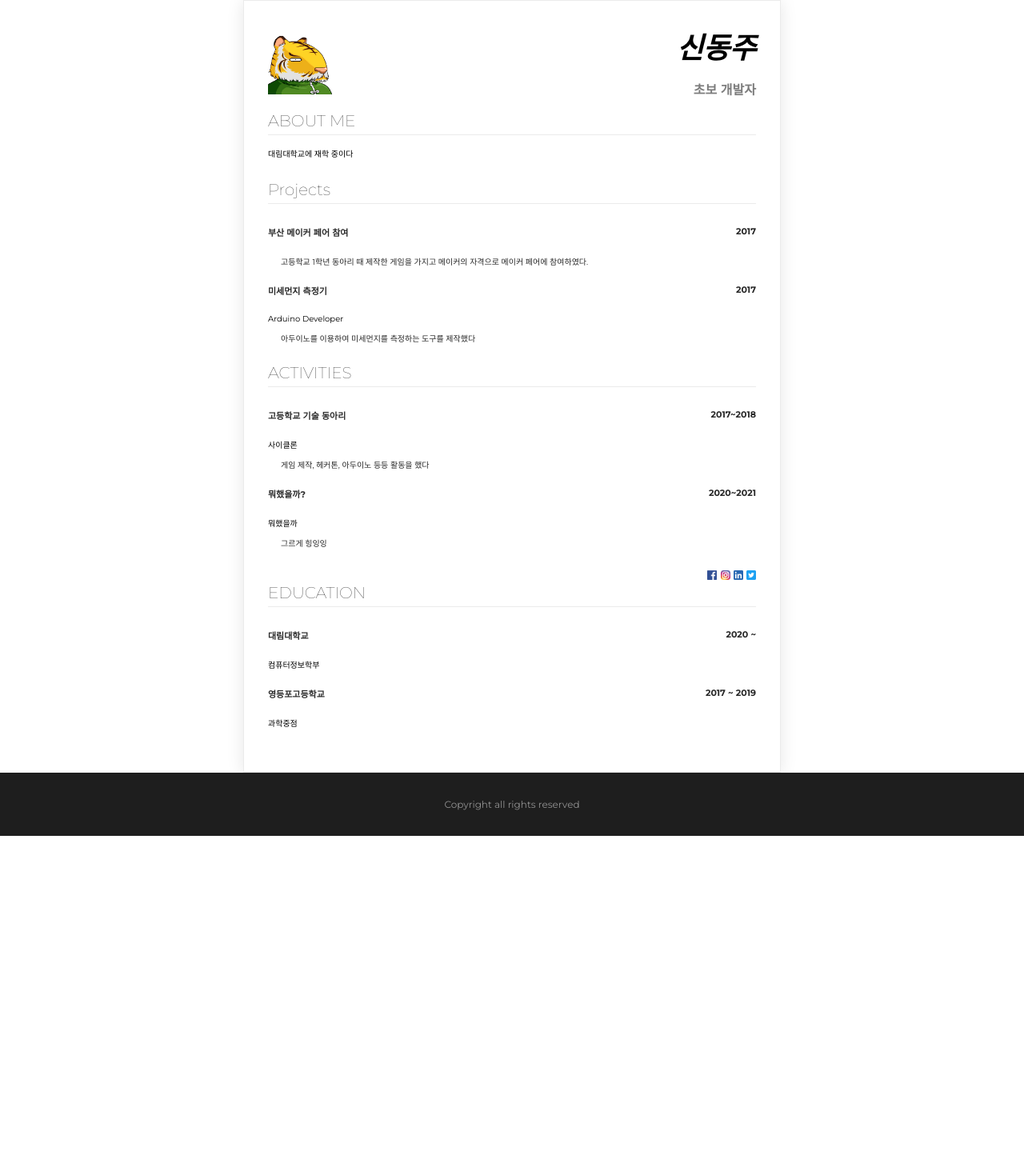
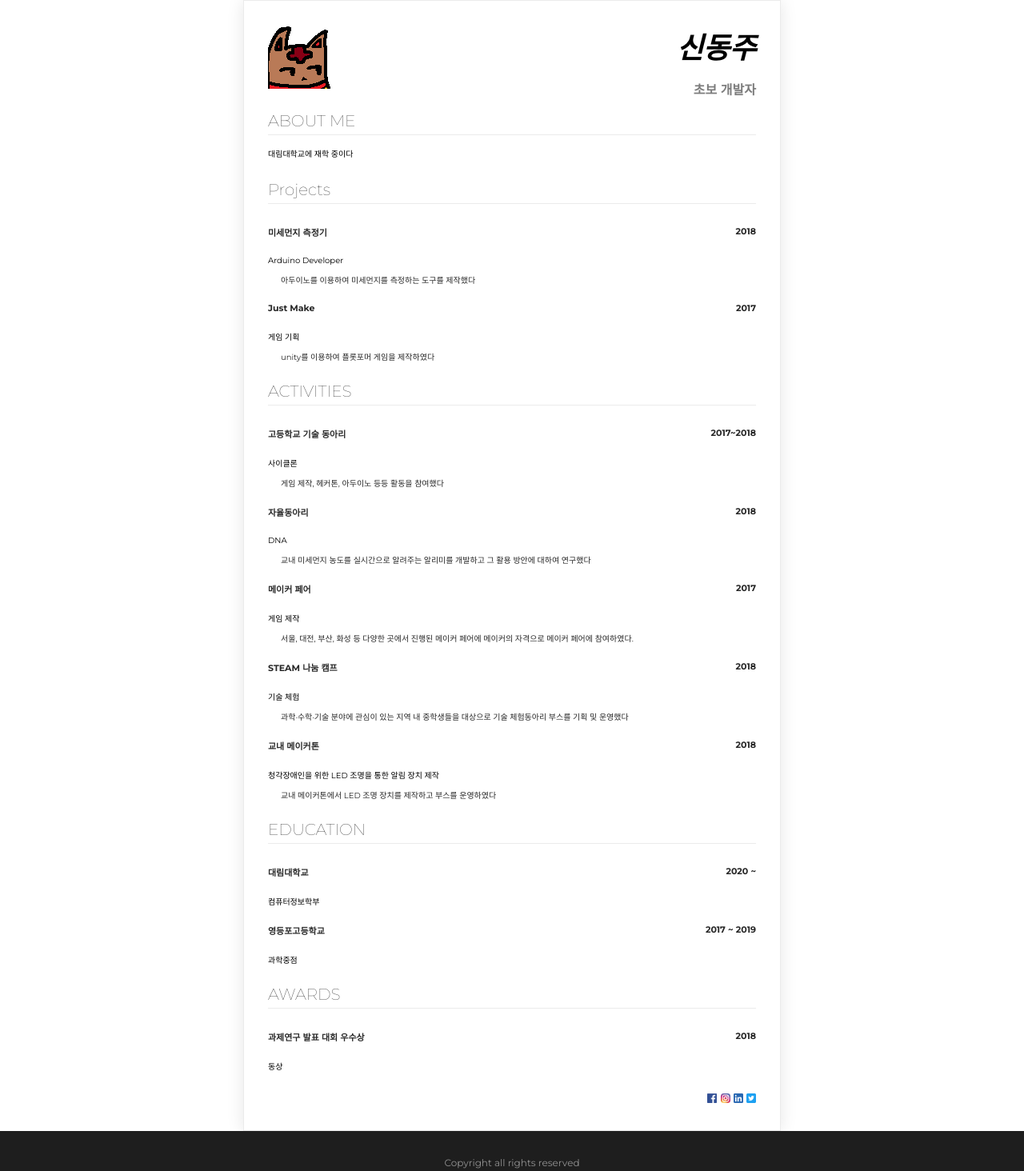
Before and after one commit to mrino/resume, a plain HTML site: page index.html in a window 1280 px wide. Shown: the whole page at 80% size. Before the commit the page ends 1045 px from the top, so only its background shows below. Drawn offline with Linux system fonts and the light colour scheme.

Commit message:
일단 중간 저장

```diff
--- a/index.html
+++ b/index.html
@@ -9,7 +9,7 @@
     <div class="mainbox">
         <div class="title-box">
             <div class="profile-img">
-                <img src="img/ataho.jpg" width="80px"/>
+                <img src="img/title.png" width="80px"/>
               </div>
             <h1>신동주</h1>
             <p class="main-text">초보 개발자</p>
@@ -18,22 +18,24 @@
             <h2>ABOUT ME</h2>
             <p class="about-me-text">대림대학교에 재학 중이다</p>
         </section>
+        <!-- 내가 참여한 프로젝트들 -->
         <section>
             <h2>Projects</h2>
             <div class="float-wrap">
-                <p class="title-text">부산 메이커 페어 참여</p>
-                <p class="year-text">2017</p>
-            </div>
-            <p class="desc-text"></p>
-            <p class="desc-subtext">고등학교 1학년 동아리 때 제작한 게임을 가지고 메이커의 자격으로 메이커 페어에 참여하였다.</p>
-
-            <div class="float-wrap">
                 <p class="title-text">미세먼지 측정기</p>
-                <p class="year-text">2017</p>
+                <p class="year-text">2018</p>
             </div>
             <p class="desc-text">Arduino Developer</p>
             <p class="desc-subtext">아두이노를 이용하여 미세먼지를 측정하는 도구를 제작했다 </p>
+            <div class="float-wrap">
+                <p class="title-text">Just Make</p>
+                <p class="year-text">2017</p>
+            </div>
+            <p class="desc-text">게임 기획</p>
+            <p class="desc-subtext">unity를 이용하여 플롯포머 게임을 제작하였다</p>
         </section>
+
+        <!-- 참여한 활동들 -->
         <section>
             <h2>ACTIVITIES</h2>
             <div class="float-wrap">
@@ -41,21 +43,33 @@
                 <p class="year-text">2017~2018</p>
             </div>
             <p class="desc-text">사이클론</p>
-            <p class="desc-subtext">게임 제작, 헤커톤, 아두이노 등등 활동을 했다</p>
-
+            <p class="desc-subtext">게임 제작, 헤커톤, 아두이노 등등 활동을 참여했다</p>
             <div class="float-wrap">
-                <p class="title-text">뭐했을까?</p>
-                <p class="year-text">2020~2021</p>
+                <p class="title-text">자율동아리</p>
+                <p class="year-text">2018</p>
             </div>
-            <p class="desc-text">뭐했을까</p>
-            <p class="desc-subtext">그르게 힝잉잉</p>
+            <p class="desc-text">DNA</p>
+            <p class="desc-subtext">교내 미세먼지 농도를 실시간으로 알려주는 알리미를 개발하고 그 활용 방안에 대하여 연구했다 </p>
+            <div class="float-wrap">
+                <p class="title-text">메이커 페어</p>
+                <p class="year-text">2017</p>
+            </div>
+            <p class="desc-text">게임 제작</p>
+            <p class="desc-subtext">서울, 대전, 부산, 화성 등 다양한 곳에서 진행된 메이커 페어에 메이커의 자격으로 메이커 페어에 참여하였다.</p>
+            <div class="float-wrap">
+                <p class="title-text">STEAM 나눔 캠프</p>
+                <p class="year-text">2018</p>
+            </div>
+            <p class="desc-text">기술 체험</p>
+            <p class="desc-subtext">과학·수학·기술 분야에 관심이 있는 지역 내 중학생들을 대상으로 기술 체험동아리 부스를 기획 및 운영했다</p>
+            <div class="float-wrap">
+                <p class="title-text">교내 메이커톤</p>
+                <p class="year-text">2018</p>
+            </div>
+            <p class="desc-text">청각장애인을 위한 LED 조명을 통한 알림 장치 제작</p>
+            <p class="desc-subtext">교내 메이커톤에서 LED 조명 장치를 제작하고 부스를 운영하였다</p>
         </section>
-        <div class="sns-wrap">
-            <a href="http://facebook.com"><img class="sns-img" src="img/facebook.png"></a>
-            <img class="sns-img" src="img/insta.png">
-            <img class="sns-img" src="img/linked-in.png">
-            <img class="sns-img" src="img/twitter.png">
-        </div>
+        <!-- 학교 다닌거? -->
         <section>
             <h2>EDUCATION</h2>
             <div class="float-wrap">
@@ -69,6 +83,23 @@
             </div>
             <p class="desc-text">과학중점</p>
           </section>
+          <!-- 상 받은거 -->
+          <section>
+            <h2>AWARDS</h2>
+            <div class="float-wrap">
+              <p class="title-text">과제연구 발표 대회 우수상</p>
+              <p class="year-text">2018</p>
+            </div>
+            <p class="desc-text">동상</p>
+          </section>
+
+          <!-- sns 이미지 부분임 -->
+          <div class="sns-wrap">
+            <a href="http://facebook.com"><img class="sns-img" src="img/facebook.png"></a>
+            <img class="sns-img" src="img/insta.png">
+            <img class="sns-img" src="img/linked-in.png">
+            <img class="sns-img" src="img/twitter.png">
+        </div>
     </div>
     <footer>
         <p>Copyright all rights reserved</p>
```
Also changed, not shown: img/title.png (added).
